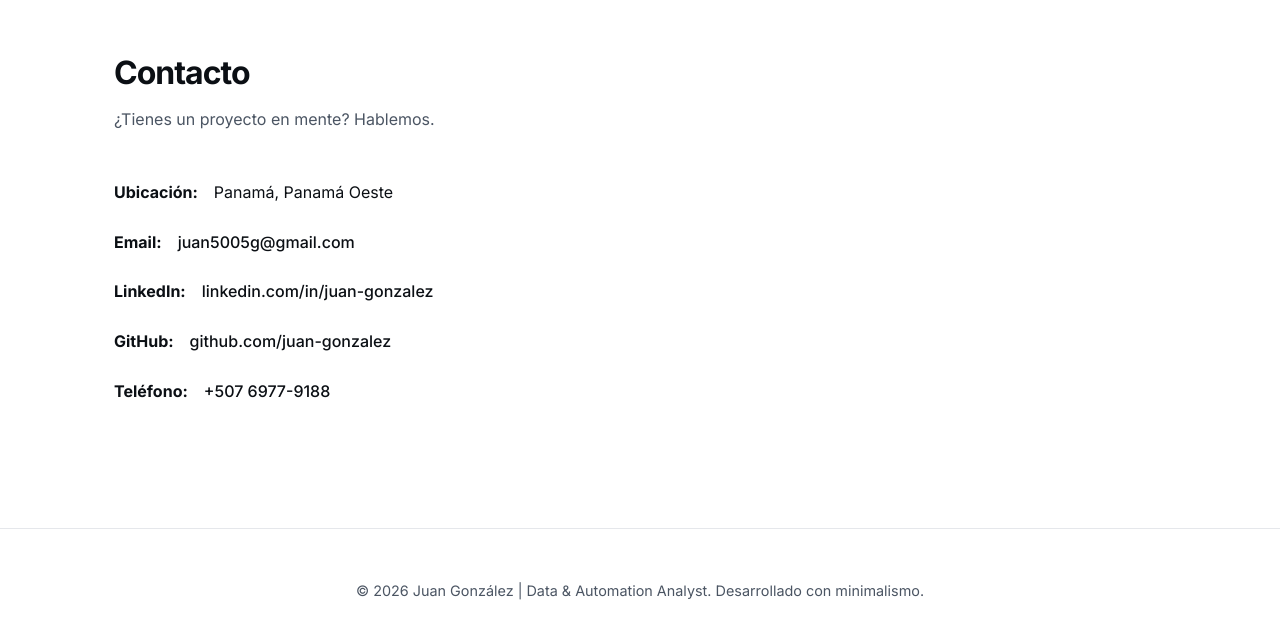
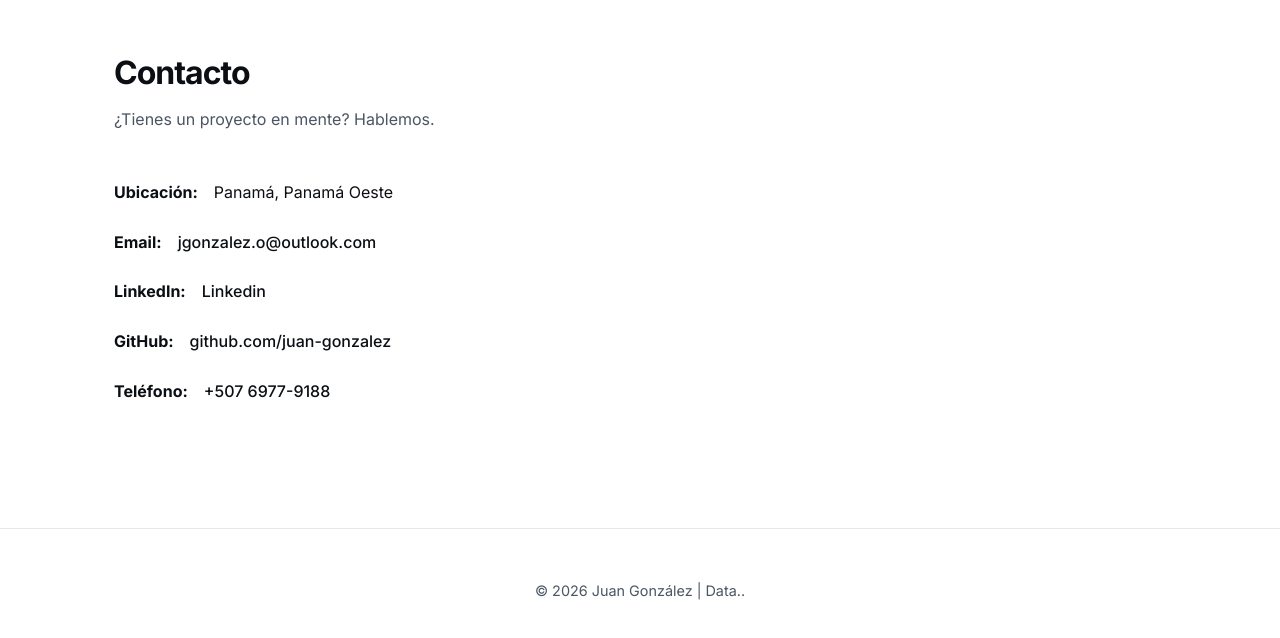
Before and after one commit to juan505g/juan505g.github.io, a plain HTML site: page index.html in a window 1280 px wide. Shown: the part 7150-7788 px from the top of the page. Drawn offline with Linux system fonts and the light colour scheme.

Commit message:
Add files via upload

```diff
--- a/index.html
+++ b/index.html
@@ -3,16 +3,16 @@
 <head>
     <meta charset="UTF-8">
     <meta name="viewport" content="width=device-width, initial-scale=1.0">
-    <title>Juan González | Data & Automation | BI | Process Optimization</title>
+    <title>Juan González |Transformación Digital & Data Strategy</title>
 
     <!-- SEO & Meta Tags -->
-    <meta name="description" content="Analista de Datos enfocado en automatización de procesos, SQL y Power BI. Transformo datos en decisiones y optimizo la eficiencia operativa.">
-    <meta name="keywords" content="Data Analytics, Power BI, Power Automate, SQL, Automatización, Panamá, Juan González">
+    <meta name="description" content="Especialista en Data Strategy y Transformación Digital. Experiencia en análisis avanzado, automatización de procesos y coordinación de soluciones tecnológicas con impacto real.">
+    <meta name="keywords" content="Data Strategy, Transformación Digital, Business Intelligence, Automatización, Power BI, SQL, Panamá, Juan González">
     <meta name="author" content="Juan González">
 
     <!-- OpenGraph -->
-    <meta property="og:title" content="Juan González | Portfolio - Data & Automation">
-    <meta property="og:description" content="Transformo datos en decisiones y automatizo procesos operativos.">
+    <meta property="og:title" content="Juan González | Transformación Digital & Data Strategy">
+    <meta property="og:description" content="Impulso eficiencia operativa y decisiones estratégicas mediante análisis avanzado y soluciones tecnológicas basadas en datos.">
     <meta property="og:type" content="website">
     <meta property="og:url" content="https://juan5005g.github.io/">
     <meta property="og:image" content="https://placehold.co/1200x630/0B0F14/FFFFFF?text=Juan+Gonzalez+Portfolio">
@@ -1093,11 +1093,11 @@
                             </li>
                             <li>
                                 <strong>Email:</strong>
-                                <a href="mailto:juan5005g@gmail.com">juan5005g@gmail.com</a>
+                                <a href="mailto:jgonzalez.o@outlook.com ">jgonzalez.o@outlook.com</a>
                             </li>
                             <li>
                                 <strong>LinkedIn:</strong>
-                                <a href="#" target="_blank">linkedin.com/in/juan-gonzalez</a>
+                                <a href="www.linkedin.com/in/juan-gonzález-7836aa210" target="_blank">Linkedin</a>
                             </li>
                             <li>
                                 <strong>GitHub:</strong>
@@ -1116,7 +1116,7 @@
 
     <footer>
         <div class="container">
-            <p>&copy; <span id="year"></span> Juan González | Data & Automation Analyst. Desarrollado con minimalismo.</p>
+            <p>&copy; <span id="year"></span> Juan González | Data..</p>
         </div>
     </footer>
 
```
